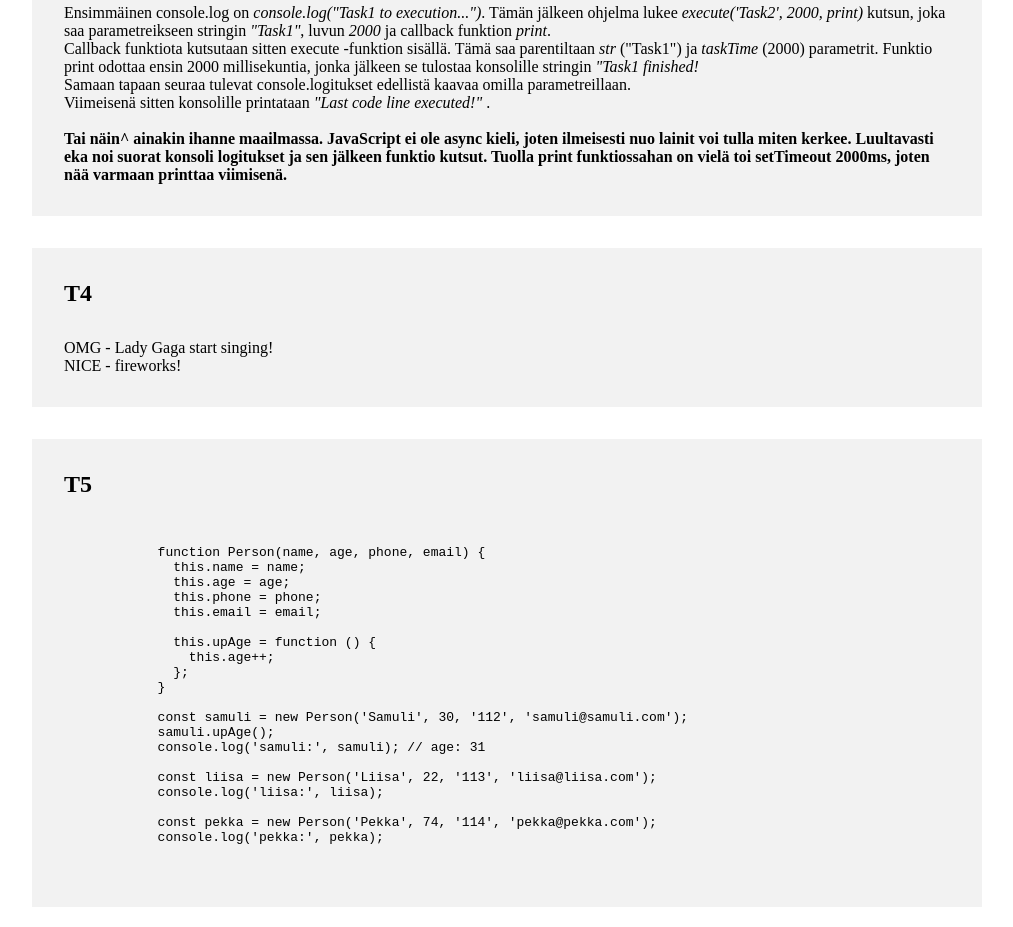
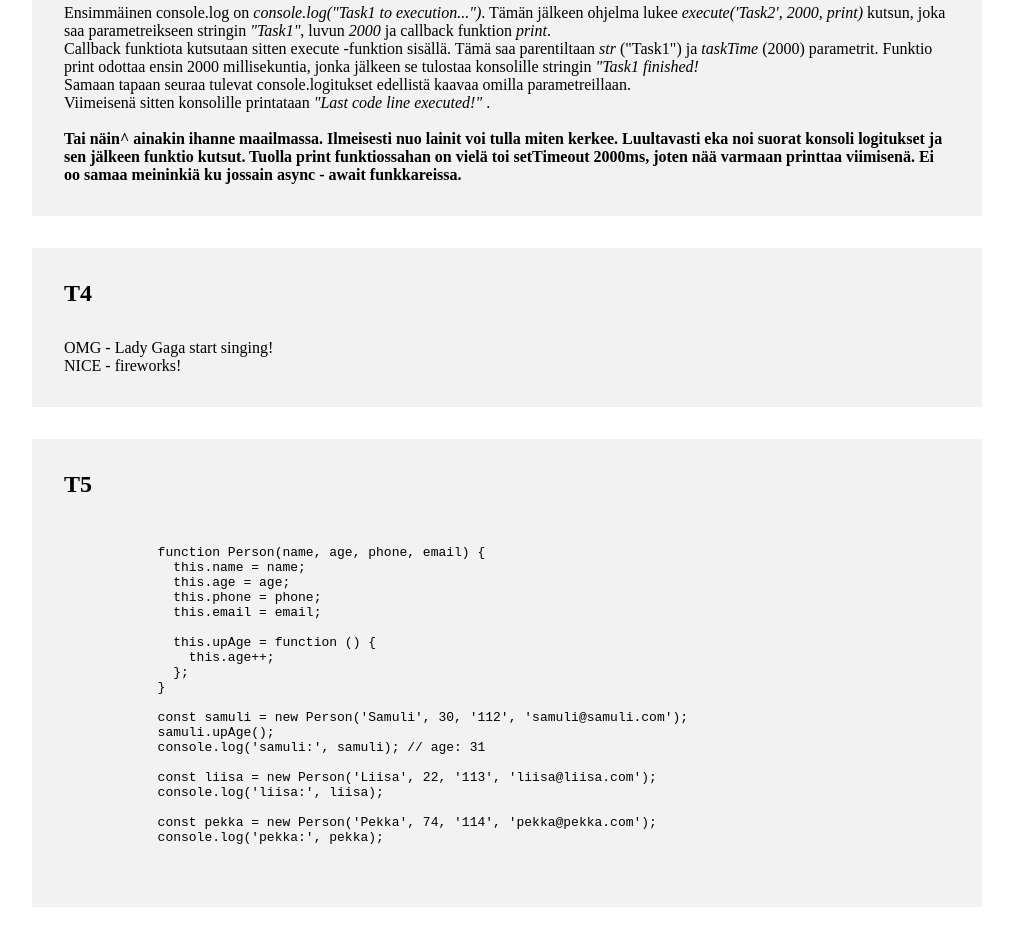
Before and after one commit to samueeli/fullstack-TTC2080-3014, a plain HTML site: page h2/h2.html in a window 1280 px wide. Shown: the part 1280-2207 px from the top of the page, without its empty margins (133-1146 px from the left). Drawn offline with Linux system fonts and the light colour scheme.

Commit message:
text edit

```diff
--- a/h2/h2.html
+++ b/h2/h2.html
@@ -105,11 +105,11 @@
         <br />
         <p>
           <b
-            >Tai näin^ ainakin ihanne maailmassa. JavaScript ei ole async kieli,
-            joten ilmeisesti nuo lainit voi tulla miten kerkee. Luultavasti eka
-            noi suorat konsoli logitukset ja sen jälkeen funktio kutsut. Tuolla
-            print funktiossahan on vielä toi setTimeout 2000ms, joten nää
-            varmaan printtaa viimisenä.
+            >Tai näin^ ainakin ihanne maailmassa. Ilmeisesti nuo lainit voi
+            tulla miten kerkee. Luultavasti eka noi suorat konsoli logitukset ja
+            sen jälkeen funktio kutsut. Tuolla print funktiossahan on vielä toi
+            setTimeout 2000ms, joten nää varmaan printtaa viimisenä. Ei oo samaa
+            meininkiä ku jossain async - await funkkareissa.
           </b>
         </p>
       </div>
```
